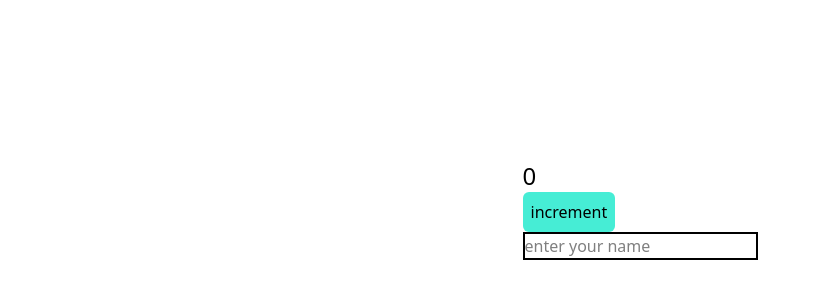
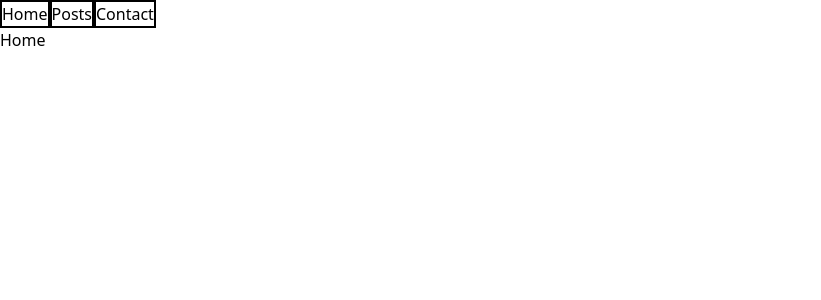
Before and after one commit to G1DY/react_19_features, a React (Vite) app: page / in a window 1280 px wide. Shown: the top 300 px of the page, without its empty margins (0-821 px from the left). Built offline with nearby package versions, Linux system fonts and the light colour scheme.

Commit message:
implementing the useTransitionHook on three files contact, home and posts

```diff
--- /dev/null
+++ b/src/Components/UseTransitionHook/App.tsx
@@ -0,0 +1,37 @@
+import { useState } from "react";
+import Home from "./Home";
+import Posts from "./Posts";
+import Contact from "./Contact";
+
+const App = () => {
+  const [activetab, setActiveTab] = useState("Home");
+  const renderContent = () => {
+    switch (activetab) {
+      case "Home":
+        return <Home />;
+      case "Posts":
+        return <Posts />;
+      case "Contact":
+        return <Contact />;
+      default:
+        return <Home />;
+    }
+  };
+  return (
+    <div>
+      <div className="tabs">
+        <button className="border-2" onClick={() => setActiveTab("Home")}>
+          Home
+        </button>
+        <button className="border-2" onClick={() => setActiveTab("Posts")}>
+          Posts
+        </button>
+        <button className="border-2" onClick={() => setActiveTab("Contact")}>
+          Contact
+        </button>
+      </div>
+      <div className="content">{renderContent()}</div>
+    </div>
+  );
+};
+export default App;
--- /dev/null
+++ b/src/Components/UseTransitionHook/Contact.tsx
@@ -0,0 +1,4 @@
+const Contact = () => {
+  return <div>Contact</div>;
+};
+export default Contact;
--- /dev/null
+++ b/src/Components/UseTransitionHook/Home.tsx
@@ -0,0 +1,4 @@
+const Home = () => {
+  return <div>Home</div>;
+};
+export default Home;
--- /dev/null
+++ b/src/Components/UseTransitionHook/Posts.tsx
@@ -0,0 +1,4 @@
+const Posts = () => {
+  return <div>Posts</div>;
+};
+export default Posts;
--- a/src/main.tsx
+++ b/src/main.tsx
@@ -1,6 +1,6 @@
 import { StrictMode } from "react";
 import { createRoot } from "react-dom/client";
-import App from "./App.tsx";
+import App from "./Components/UseTransitionHook/App.tsx";
 import "./index.css";
 
 createRoot(document.getElementById("root")!).render(
```
